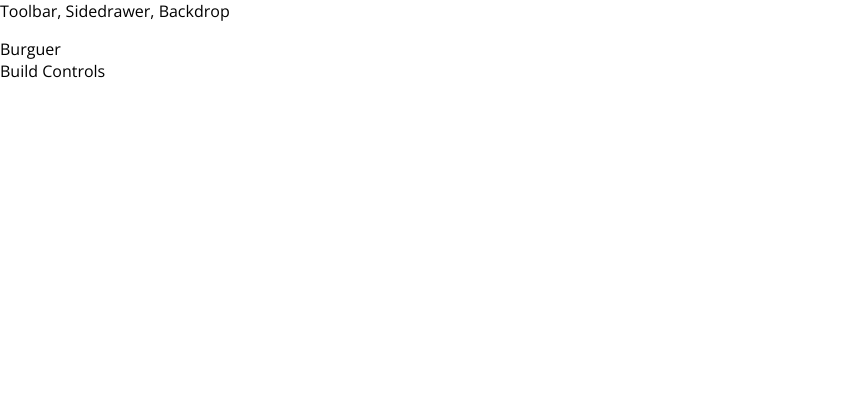
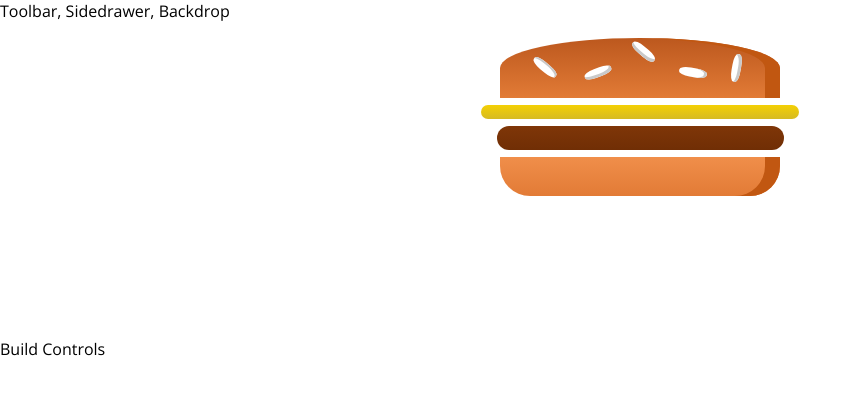
Before and after one commit to lucascprazeres/react-burguer-builder, a React (Create React App) app: page / in a window 1280 px wide. Shown: the top 394 px of the page, without its empty margins (0-862 px from the left). Built offline with nearby package versions, Linux system fonts and the light colour scheme.

Commit message:
started the burguer component

```diff
--- a/src/components/Burguer/Burguer.js
+++ b/src/components/Burguer/Burguer.js
@@ -0,0 +1,16 @@
+import React from 'react';
+
+import classes from './Burguer.module.css';
+
+import BurguerIngredient from './BurguerIngredient/BurguerIngredient';
+
+const Burguer = (props) => (
+  <div className={classes.Burguer}>
+    <BurguerIngredient type="bread-top" />
+    <BurguerIngredient type="cheese" />
+    <BurguerIngredient type="meat" />
+    <BurguerIngredient type="bread-bottom" />
+  </div>
+);
+
+export default Burguer;
--- /dev/null
+++ b/src/components/Burguer/Burguer.module.css
@@ -0,0 +1,30 @@
+.Burguer {
+  margin: auto;
+  width: 80%;
+  height: 250px;
+
+  text-align: center;
+  font-weight: bold;
+  font-size: 1.2em;
+}
+
+@media(min-width: 1000px) and (min-height: 700px) {
+  .Burguer {
+    width: 700px;
+    height: 600px;
+  }
+}
+
+@media(min-width: 500px) and (min-height: 401px) {
+  .Burguer {
+    width: 450px;
+    height: 400px;
+  }
+}
+/*Portrait*/
+@media(min-width: 500px) and (min-height: 400px) {
+  .Burguer {
+    width: 350px;
+    height: 300px;
+  }
+}
--- a/src/containers/BurgerBuilder/BurguerBuilder.js
+++ b/src/containers/BurgerBuilder/BurguerBuilder.js
@@ -1,12 +1,13 @@
 import React, { Component } from 'react';
 
 import Aux from '../../hoc/Aux/Aux';
+import Burger from '../../components/Burguer/Burguer';
 
 class BurguerBuilder extends Component {
   render() {
     return (
       <Aux>
-        <div>Burguer</div>
+        <Burger />
         <div>Build Controls</div>
       </Aux>
     );
```
